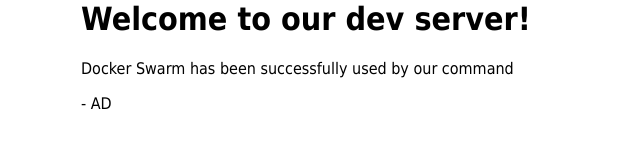
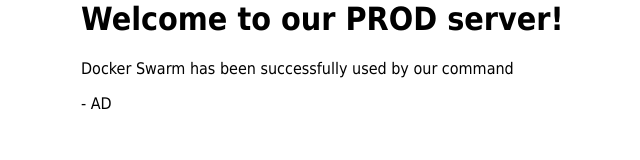
Before and after one commit to cutterror/web_swarm_test, a plain HTML site: page index.html in a window 1280 px wide. Shown: the whole page, without its empty margins (279-919 px from the left). Drawn offline with Linux system fonts and the light colour scheme.

Commit message:
prod changes

```diff
--- a/index.html
+++ b/index.html
@@ -8,7 +8,7 @@
 </style>
 </head>
 <body>
-<h1>Welcome to our dev server!</h1>
+<h1>Welcome to our PROD server!</h1>
 <p>Docker Swarm has been successfully used by our command</p>
 <p>- AD</p>
 </body>
```
